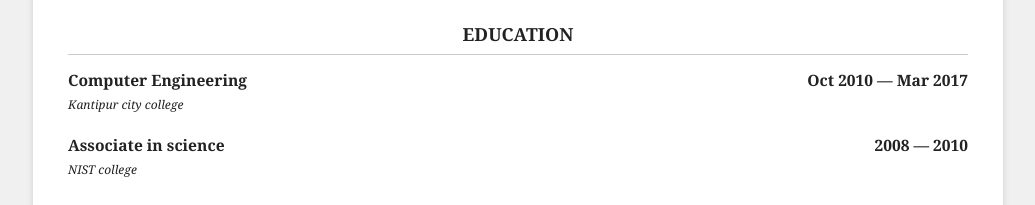
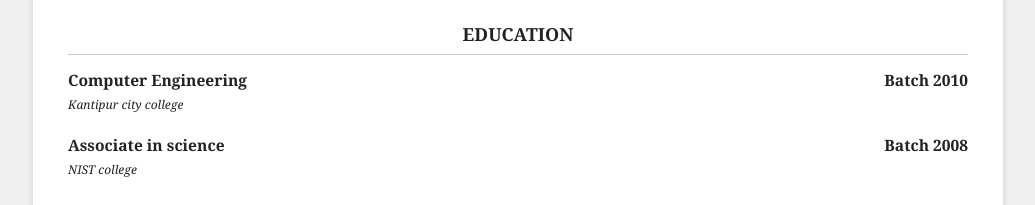
Before and after one commit to Arungit101/linux_presentation, a website: page cv.html in a window 1280 px wide. Shown: the part 945-1150 px from the top of the page, without its empty margins (122-1157 px from the left). Drawn offline with Linux system fonts and the light colour scheme.

Commit message:
sample to cv

```diff
--- a/sample.html
+++ b/cv.html
@@ -255,7 +255,7 @@
 			<div class="set">
 						<div class="item">
 							<h3><span class="course l">Computer Engineering</span>
-						<span class="date r">Oct 2010 &mdash; Mar 2017</span>
+						<span class="date r">Batch 2010</span>
 							</h3>
 							<div class="clear"> </div>
 							<span class="school">Kantipur city college</span><span class="clear"> </span>
@@ -263,7 +263,7 @@
 
 						<div class="item">
 							<h3><span class="course l">Associate in science</span>
-						<span class="date r">2008 &mdash; 2010</span>
+						<span class="date r">Batch 2008</span>
 							</h3>
 							<div class="clear"> </div>
 							<span class="school">NIST college</span><span class="clear"> </span>
```
